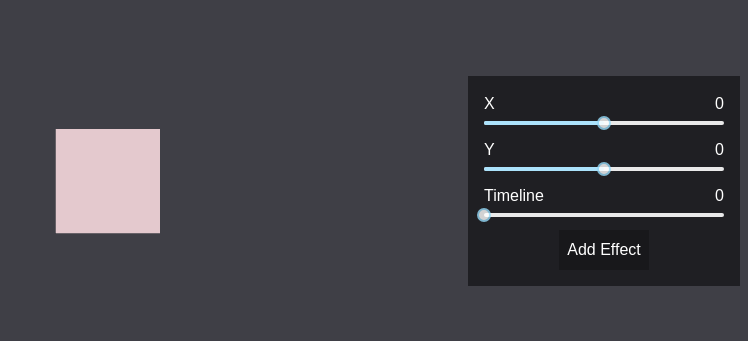
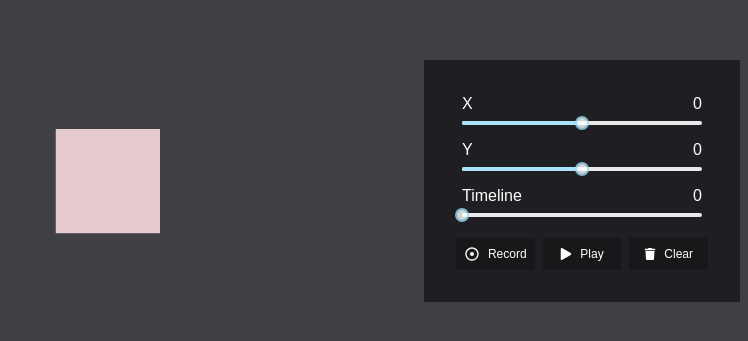
Before and after one commit to Crypto-zombie/Next_Animation-Editor, a Next.js app: page / in a window 1280 px wide. Shown: the part 219-560 px from the top of the page, without its empty margins (532-1280 px from the left). Built offline with nearby package versions, Linux system fonts and the light colour scheme; a web font is replaced by a local one.

Commit message:
feat: time add

```diff
--- a/src/components/Control/index.tsx
+++ b/src/components/Control/index.tsx
@@ -1,21 +1,41 @@
 'use client'
+import Marks from '@/components/Marks'
 import React from 'react'
 import Time from '@/components/Time'
 import XSlider from '@/components/XSlider'
 import YSlider from '@/components/YSlider'
+import { CgRecord } from '@react-icons/all-files/cg/CgRecord'
+import { FaPlay } from '@react-icons/all-files/fa/FaPlay'
+import { FaTrash } from '@react-icons/all-files/fa/FaTrash'
 import { useAdjust } from '@/store/useAdjust'
 
 export default function Control() {
-  const { addPosition } = useAdjust()
+  const { addPosition, clearList } = useAdjust()
   return (
-    <div className="absolute right-2 top-1/2 flex -translate-y-1/2 flex-col items-center justify-center space-y-2 bg-black bg-opacity-50 p-4 text-white">
+    <div className="absolute right-2 top-1/2 flex -translate-y-1/2 flex-col items-center justify-center space-y-2 bg-black bg-opacity-50 p-8 text-white">
       <XSlider />
       <YSlider />
       <Time />
-      <div
-        className="bg-zinc-900 p-2 hover:bg-zinc-800"
-        onClick={() => addPosition()}>
-        Add Effect
+      <Marks />
+      <div className="grid grid-cols-3 items-center justify-between gap-2 text-xs">
+        <div
+          className="flex items-center justify-center space-x-2 bg-zinc-900 p-2 hover:bg-zinc-800"
+          onClick={() => addPosition()}>
+          <CgRecord className="h-4 w-4" />
+          <p>Record</p>
+        </div>
+        <div
+          className="flex items-center justify-center space-x-2 bg-zinc-900 p-2 hover:bg-zinc-800"
+          onClick={() => addPosition()}>
+          <FaPlay className="h-3 w-3" />
+          <p>Play</p>
+        </div>
+        <div
+          className="flex items-center justify-center space-x-2 bg-zinc-900 p-2 hover:bg-zinc-800"
+          onClick={() => clearList()}>
+          <FaTrash className="h-3 w-3" />
+          <p>Clear</p>
+        </div>
       </div>
     </div>
   )
--- /dev/null
+++ b/src/components/Marks/index.tsx
@@ -0,0 +1,18 @@
+import React from 'react'
+import { useAdjust } from '@/store/useAdjust'
+
+export default function Marks() {
+  const { animList } = useAdjust()
+  console.log('animList', animList)
+  return (
+    <div className="w-60 -translate-y-3">
+      {animList.map((item, index) => (
+        <div
+          key={index}
+          className="absolute h-2 w-[2px] bg-blue-200"
+          style={{ left: parseFloat((item.DeltaTime / 5).toString()) * 240 + 'px' }}
+        />
+      ))}
+    </div>
+  )
+}
--- a/src/components/Time/index.tsx
+++ b/src/components/Time/index.tsx
@@ -1,19 +1,19 @@
 /* eslint-disable @typescript-eslint/no-explicit-any */
 import CustomSlider from '@/components/Slider'
-import { useState } from 'react'
+import { useAdjust } from '@/store/useAdjust'
 
 export default function Time() {
-  const [length, setLength] = useState(0)
+  const { time, setTime } = useAdjust()
   return (
     <CustomSlider
       max={5}
       min={0}
       step={0.1}
       text={'Timeline'}
-      value={length}
-      defaultValue={length ?? 1}
+      value={time}
+      defaultValue={time ?? 1}
       onChange={(nextValues: any) => {
-        setLength(nextValues)
+        setTime(nextValues)
       }}
     />
   )
--- a/src/store/useAdjust.tsx
+++ b/src/store/useAdjust.tsx
@@ -4,7 +4,7 @@ import { create } from 'zustand'
 type Position = {
   X: number
   Y: number
-  DetalTime: number
+  DeltaTime: number
 }
 
 export type initialState = {
@@ -53,15 +53,21 @@ export const useAdjust = create<initialState>((set) => ({
       animList: []
     })),
   addPosition: () =>
-    set((state: any) => ({
-      ...state,
-      animList: [
-        ...state.animList,
+    set((state) => {
+      const newAnimList = [
+        ...state.animList.filter((item) => item.DeltaTime !== state.time),
         {
           X: state.x,
           Y: state.y,
-          Time: state.time
+          DeltaTime: state.time
         }
       ]
-    }))
+
+      newAnimList.sort((a, b) => a.DeltaTime - b.DeltaTime)
+
+      return {
+        ...state,
+        animList: newAnimList
+      }
+    })
 }))
```
